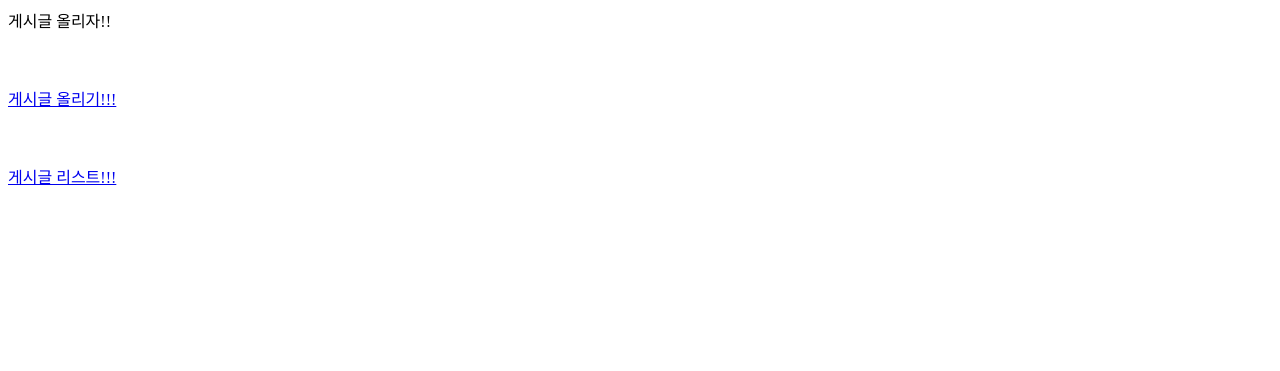
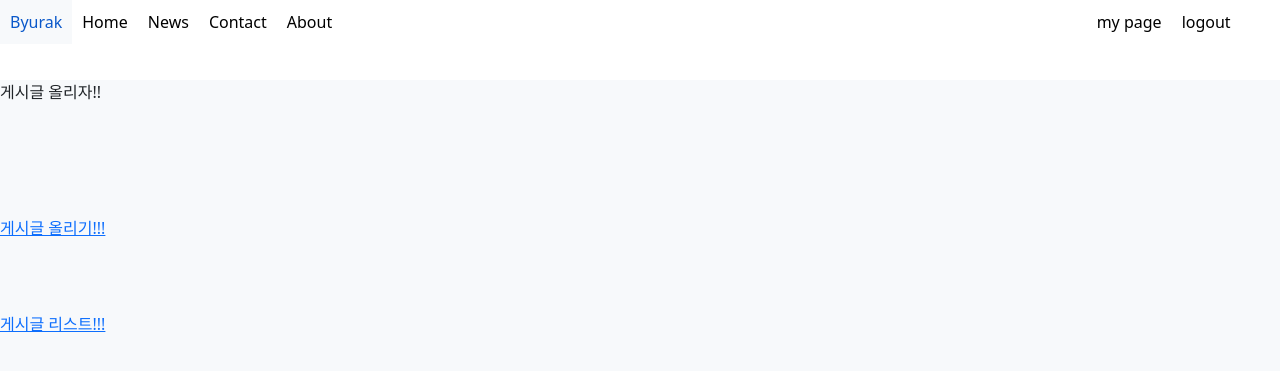
Before and after one commit to LikeLion-CAU-9th/Django-fancy-coder, a Django app: template byurak/feed/templates/post_home.html in a window 1280 px wide. Shown: the top 371 px of the page. Run offline with Django 3.2, Linux system fonts and the light colour scheme; the template is opened without the code that fills it, so the values that code supplies are empty.

Commit message:
feat : add base.html about navbar

```diff
--- a/byurak/byurak/templates/base.html
+++ b/byurak/byurak/templates/base.html
@@ -1,12 +1,70 @@
 <!DOCTYPE html>
 <html lang="en">
+
 <head>
     <meta charset="UTF-8">
     <meta name="viewport" content="width=device-width, initial-scale=1.0">
     <meta http-equiv="X-UA-Compatible" content="ie=edge">
+
+    <!-- Custom CSS -->
+    <link href="https://cdn.jsdelivr.net/npm/bootstrap@5.0.1/dist/css/bootstrap.min.css" rel="stylesheet"
+        integrity="sha384-+0n0xVW2eSR5OomGNYDnhzAbDsOXxcvSN1TPprVMTNDbiYZCxYbOOl7+AMvyTG2x" crossorigin="anonymous">
     <title>Byurak</title>
+
+    <style>
+        body {
+            background-color: #F7F9FB;
+        }
+
+        ul {
+            list-style-type: none;
+            margin: 0;
+            padding: 0;
+            overflow: hidden;
+            background-color: #ffffff;
+            height: 80px;
+        }
+
+        li {
+            float: left;
+        }
+
+
+        li a {
+            display: block;
+            color: black;
+            text-align: center;
+            padding: 10px 10px;
+            text-decoration: none;
+        }
+
+        li a:hover {
+            background-color: #F7F9FB;
+        }
+    </style>
 </head>
+
 <body>
 
+
+    <ul>
+        <div class="row">
+            <div class="col-10">
+                <li><a class="active" href="#">Byurak</a></li>
+                <li><a href="#">Home</a></li>
+                <li><a href="#">News</a></li>
+                <li><a href="#">Contact</a></li>
+                <li><a href="#">About</a></li>
+            </div>
+            <div class="col-2" style ="text-align: right;">
+                <li><a href="#">my page</a></li>
+                <li><a href ="#">logout</a></li>
+            </div>
+        </div>
+    </ul>
+
+    {% block contents %}
+    {% endblock %}
 </body>
+
 </html>
--- a/byurak/feed/templates/post_home.html
+++ b/byurak/feed/templates/post_home.html
@@ -1,3 +1,4 @@
+{% extends 'base.html' %}
 <!DOCTYPE html>
 <html lang="en">
 <head>
@@ -7,8 +8,9 @@
     <title>Document</title>
 </head>
 <body>
+    {% block contents %}
 
-    게시글 올리자!!
+    <p> 게시글 올리자!! </p>
 
     <br><br><br><br>
 
@@ -18,6 +20,10 @@
 
     <a href="{% url 'feed:post_list' %}">게시글 리스트!!!</a>
 
+    {% endblock %}
+
+
+
 
 
 
```
Also changed, not shown: byurak/byurak/static/css/navbar.css (added, +11 -0 lines), byurak/byurak/static/image/navbaralarmicon.jpg (added), byurak/byurak/static/image/navbarchaticon.jpg (added), byurak/byurak/static/image/navbarcomminityicon.jpg (added), byurak/byurak/static/image/navbarfeedicon.jpg (added).
